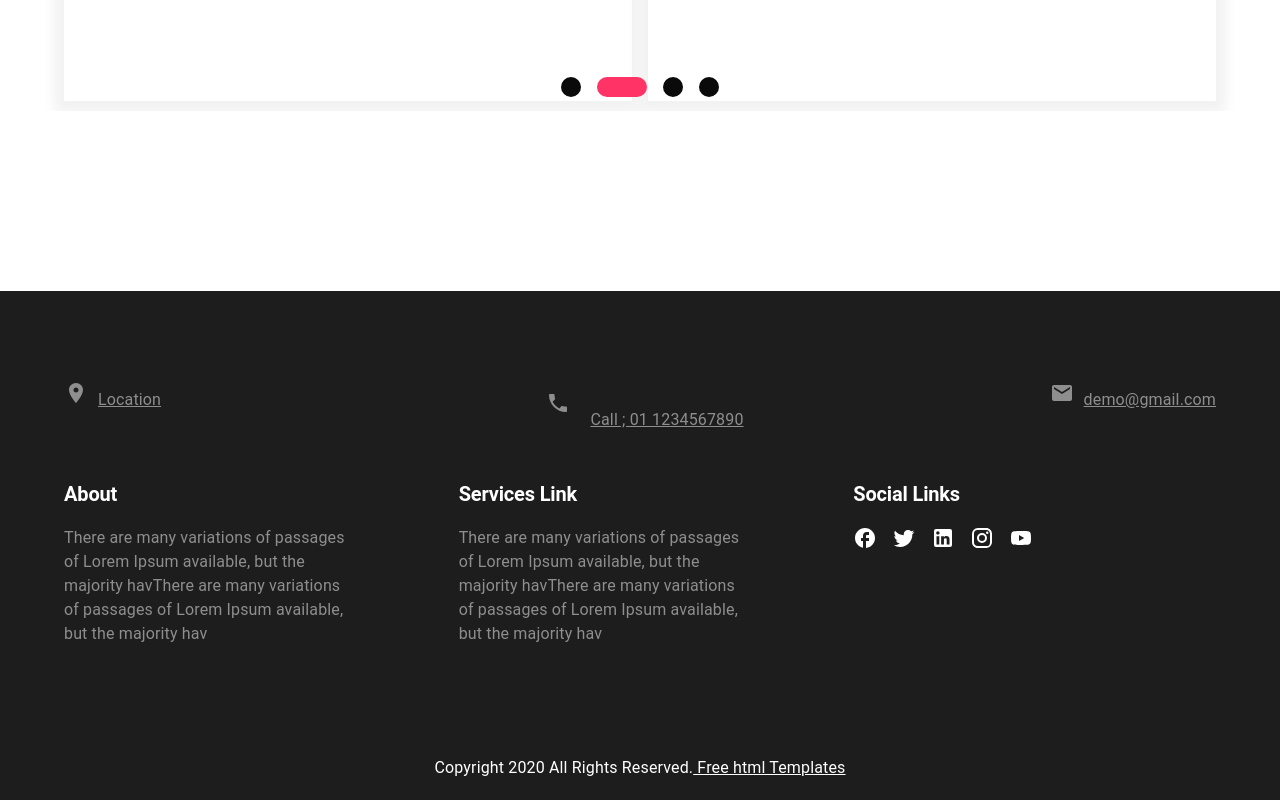
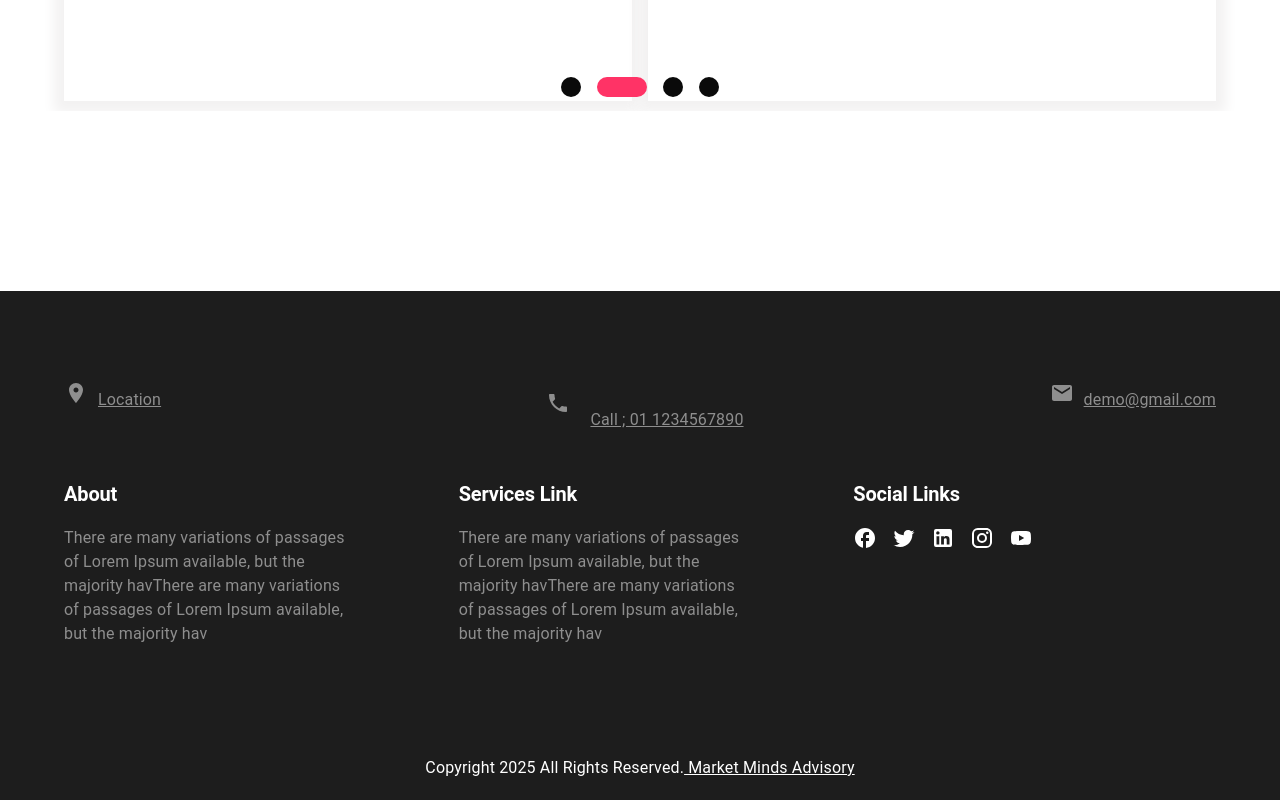
Before and after one commit to Aftab1999/Web-App-UI, a React (Create React App) app in the folder Frontend/: page / in a window 1280 px wide. Shown: the part 1452-2252 px from the top of the page. Built offline with nearby package versions, Linux system fonts and the light colour scheme.

Commit message:
Footer changes done

```diff
--- a/Frontend/src/Pages/Footer.js
+++ b/Frontend/src/Pages/Footer.js
@@ -117,7 +117,7 @@ export default function Footer() {
             <Box className="copyright_section">
                 <Container>
                     <Typography className="copyright_text">
-                        Copyright 2020 All Rights Reserved.<a href="https://html.design"> Free html Templates</a>
+                        Copyright 2025 All Rights Reserved.<a href="https://marketmindsadvisory.com/" target="_blank"> Market Minds Advisory</a>
                     </Typography>
                 </Container>
             </Box>
```
